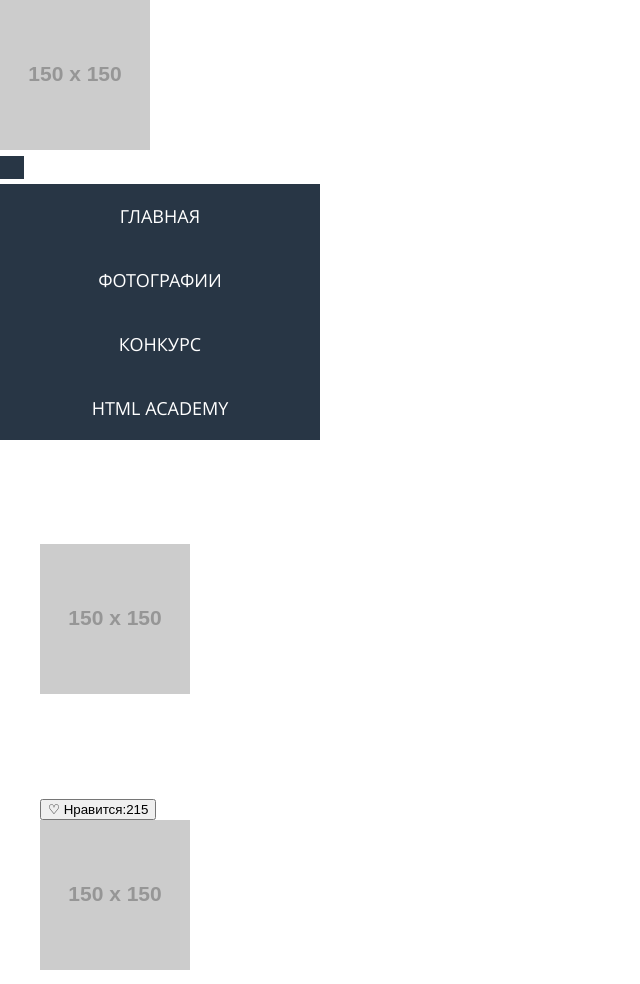
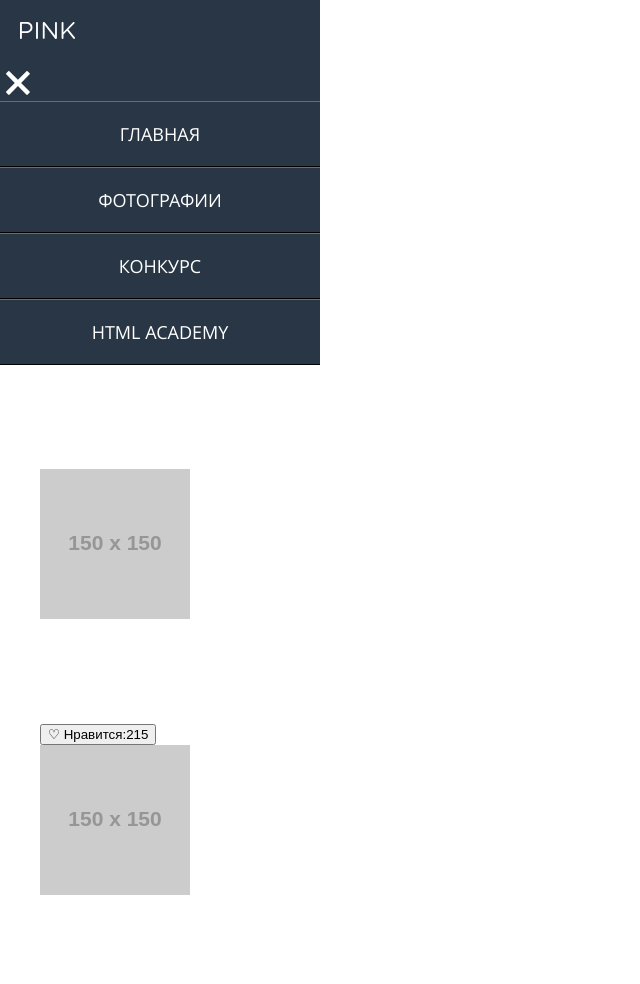
Before and after one commit to DariaPerchatkina/1115395-pink-18, a website: page source/photo.html in a window 1280 px wide. Shown: the top 984 px of the page, without its empty margins (0-640 px from the left). Drawn offline with nearby package versions, Linux system fonts and the light colour scheme; files that its build step writes are made by us from their sources; placeholder pictures from the web are drawn by us.

Commit message:
добавление рамок к меню

```diff
--- a/source/less/blocks/header/main-nav.less
+++ b/source/less/blocks/header/main-nav.less
@@ -20,7 +20,8 @@
   letter-spacing: normal;
   text-align: center;
   text-transform: uppercase;
-  box-shadow: 0 px 1px 0 0 #000000, inset 0 px 1px 0 0 rgba(255, 255, 255, 0.15);
+  border-top: 1px solid #646e7a;
+  border-bottom: 1px solid #000;
 }
 
 .site-list__link {
--- a/source/photo.html
+++ b/source/photo.html
@@ -10,13 +10,16 @@
 </head>
 
 <body>
-  <header class="page-header">
-    <a class="page-header__logo" href="index.html" aria-label="Переход на главную страницу">
-      <img class="page-header__logo-image" src="https://via.placeholder.com/150x150" width="150" height="150"
-        alt="Логотип Pink">
+  <header class="main-header">
+    <a class="main-header__logo" href="index.html" aria-label="Переход на главную страницу">
+        <img  src="img/logo-pink-white-mobile.svg" width="75" height="22" alt="pink">
     </a>
     <nav class="main-nav">
-      <button class="main-nav__toggle" type="button"></button>
+      <button class="main-nav__toggle" type="button">
+        <svg version="1.0" id="Layer_1" xmlns="http://www.w3.org/2000/svg" xmlns:xlink="http://www.w3.org/1999/xlink" x="0px" y="0px" width="23.867px" height="23.867px" viewBox="0 0 23.867 23.867" enable-background="new 0 0 23.867 23.867" xml:space="preserve">
+          <path fill="#FFFFFF" d="M15.087,11.933l8.56-8.559c0.293-0.293,0.293-0.768,0-1.061L21.554,0.22C21.414,0.079,21.223,0,21.023,0 c-0.199,0-0.391,0.079-0.529,0.22l-8.561,8.56l-8.56-8.56c-0.282-0.282-0.78-0.282-1.061,0L0.22,2.313 c-0.293,0.293-0.293,0.768,0,1.061l8.56,8.559l-8.56,8.559c-0.293,0.293-0.293,0.768,0,1.062l2.093,2.094 c0.141,0.142,0.331,0.22,0.53,0.22c0.199,0,0.39-0.078,0.53-0.22l8.561-8.56l8.56,8.56c0.141,0.142,0.332,0.22,0.53,0.22 c0.199,0,0.39-0.078,0.53-0.22l2.093-2.094c0.293-0.294,0.293-0.769,0-1.062L15.087,11.933z"/>
+        </svg>
+      </button>
       <div class="main-nav__wrapper">
         <ul class="main-nav__list site-list">
           <li class="site-list__item">
```
Also changed, not shown: source/index.html (+1 -1 lines).
